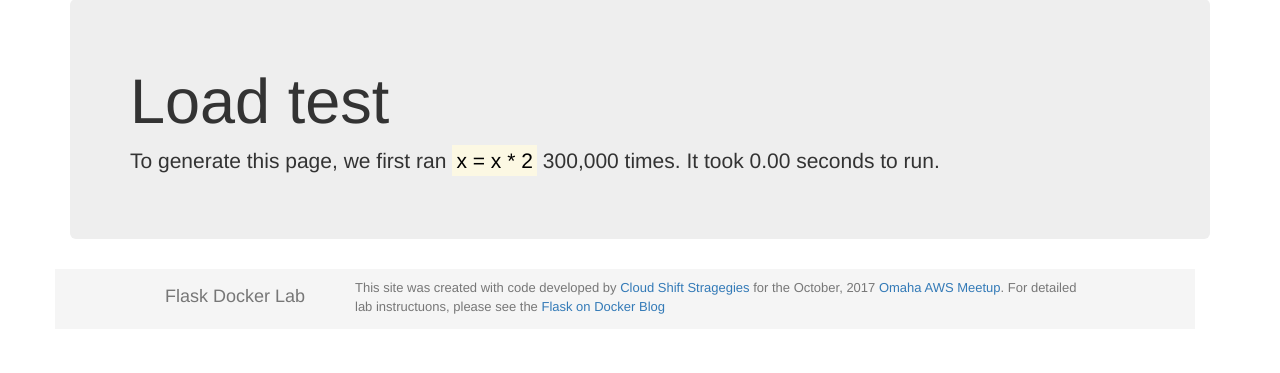
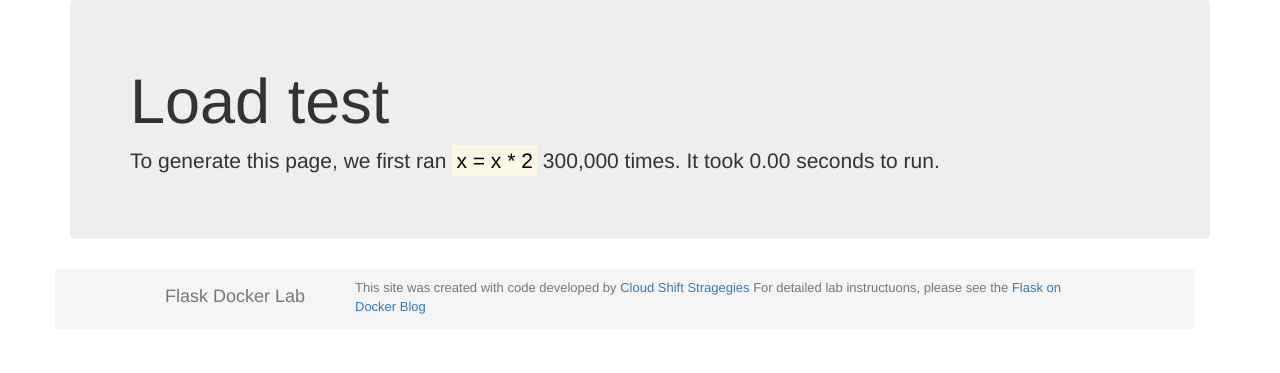
Before and after one commit to zenln/flask_docker_lab, a Flask app: page /loadgen in a window 1280 px wide. Shown: the part 71-444 px from the top of the page. Run offline with Flask 2, Linux system fonts and the light colour scheme; parts of the project's set-up code (start-up, migrations or seed data) failed here and were passed over; some libraries are stand-ins or nearby versions.

Commit message:
updated footer

```diff
--- a/app/app/templates/base.html
+++ b/app/app/templates/base.html
@@ -61,8 +61,7 @@
 	</div>
 	<div class=col-md-8 style="font-size:small;padding-top:10px">
 		<p class=text-muted>This site was created with code developed by
-		<a href=https://www.cloudshiftstrategies.com>Cloud Shift Stragegies</a> for the October, 2017
-		<a href=https://www.meetup.com/Omaha-Amazon-Web-Services-Meetup/>Omaha AWS Meetup</a>.
+		<a href=https://www.cloudshiftstrategies.com>Cloud Shift Stragegies</a>
 		For detailed lab instructuons, please see the <a href={{config.LAB_BLOG_URL}}>Flask on Docker Blog</a></p>
 	</div>
 	<div class=col-md-1></div>
```
